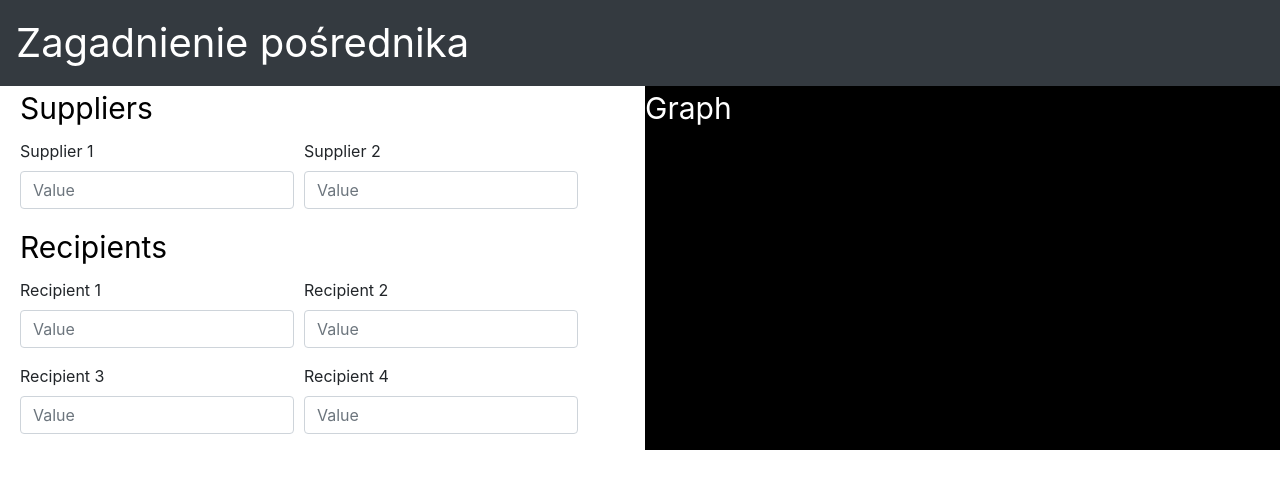
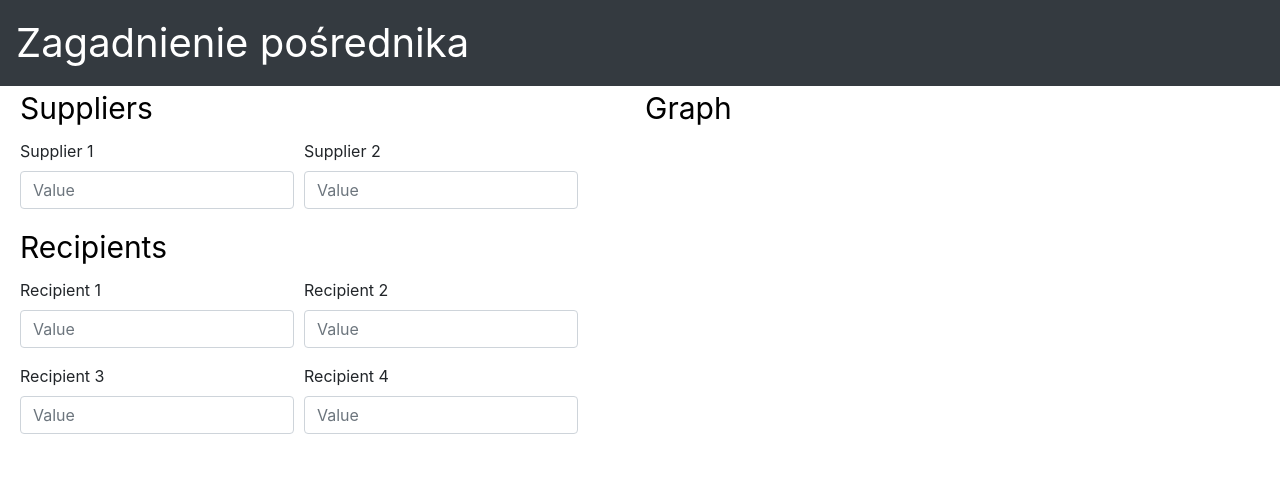
Before and after one commit to NorStas/zagadnienie_posrednika_frontend, a React app: page / in a window 1280 px wide. Shown: the top 488 px of the page. Built offline with nearby package versions, Linux system fonts and the light colour scheme.

Commit message:
ER zagadnienie posrednika # changed graph component color

```diff
--- a/src/App.js
+++ b/src/App.js
@@ -39,7 +39,7 @@ class App extends React.Component {
                         flexDirection:'row', float:'left', width:'50%'}}
                                           onClick={() => this.isSupplyEqualToDemand()}/>
                 </div>
-                    <div style={{display: 'flex', flexDirection: 'row', backgroundColor: 'black', width: '100%'}}>
+                    <div style={{display: 'flex', flexDirection: 'row', width: '100%'}}>
                         <GraphComponent/>
                     </div>
                 </div>
--- a/src/custom-components/GraphComponent.js
+++ b/src/custom-components/GraphComponent.js
@@ -2,7 +2,7 @@ import React from "react";
 
 const GraphComponent = (props) => {
     return(
-        <p style={{fontSize: '30px', color: 'white'}}> Graph</p>
+        <p style={{fontSize: '30px', color: 'black'}}> Graph</p>
     )
 };
 export default GraphComponent;
```
